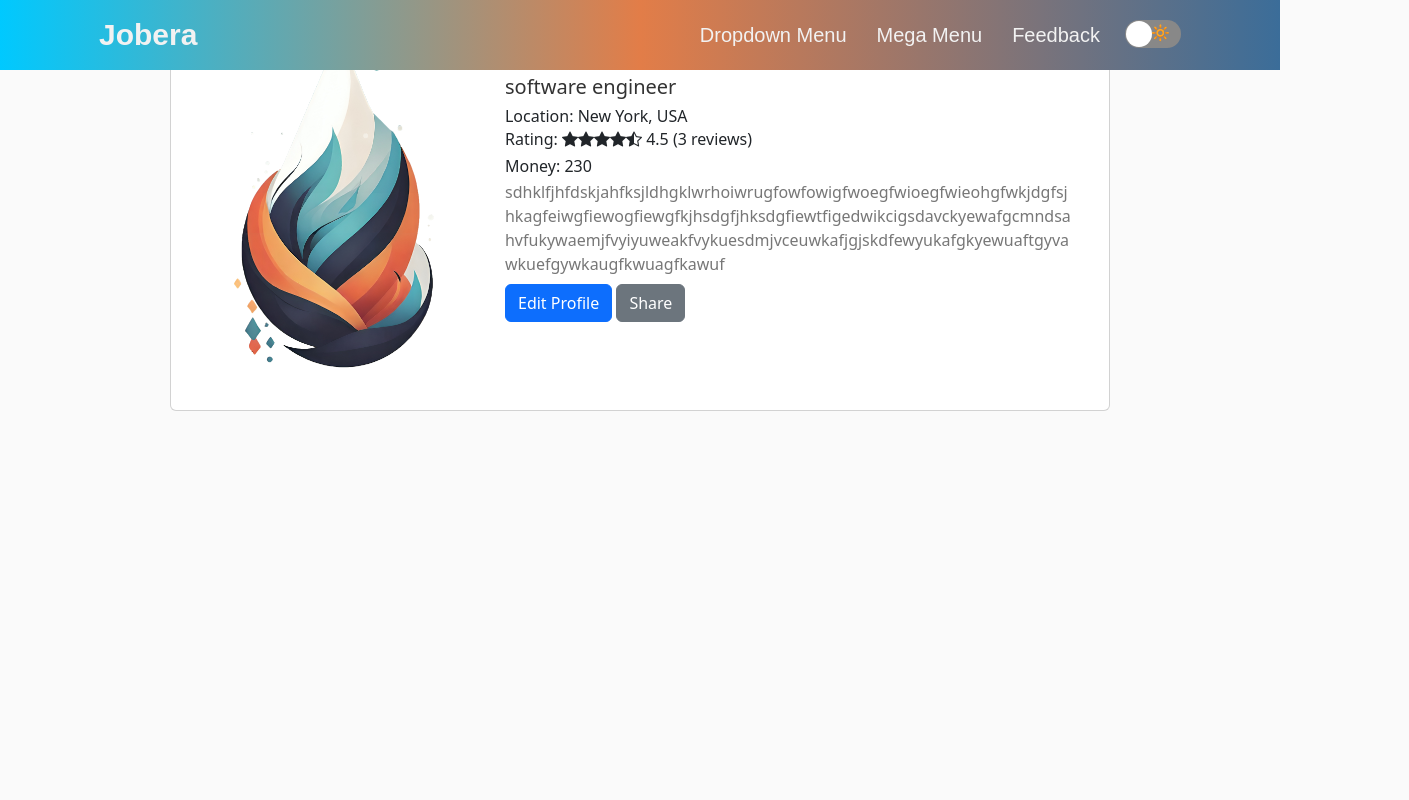
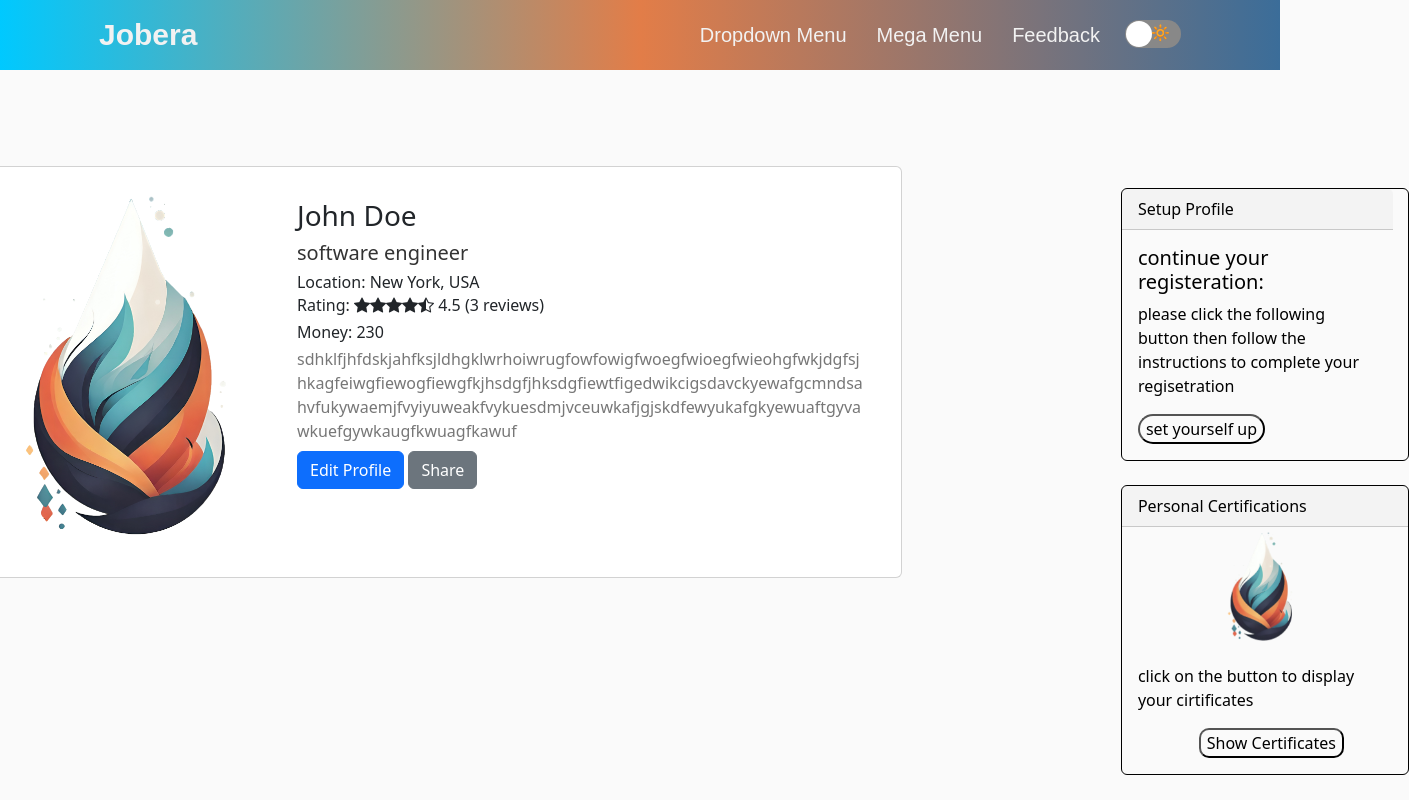
Before and after one commit to Mahmoud-Ramzi5/Jobera, a React (Vite) app in the folder FrontEnd/Web/: page /profile in a window 1280 px wide. Shown: the top 800 px of the page, 1409 px wide, since content can reach past the window. Built offline with nearby package versions, Linux system fonts and the light colour scheme.

Commit message:
Profile page

```diff
--- a/FrontEnd/Web/src/App.jsx
+++ b/FrontEnd/Web/src/App.jsx
@@ -10,8 +10,9 @@ import ResetPassword from './components/Auth/ResetPassword.jsx';
 import ForgetPassword from './components/Auth/ForgetPassword.jsx';
 import EmailVerificationMessage from './components/Auth/emailVerifed.jsx';
 import UserInfo from './components/Profile/UserInfo.jsx';
-import VerifyCard from  './components/Auth/VerifyCard.jsx';
-import ZCard from  './components/Auth/ZCard.jsx';
+import VerifyCard from  './components/Profile/VerifyCard.jsx';
+import ZCard from  './components/Profile/ZCard.jsx';
+import Profile from './components/Profile/main.jsx';
 
 export const ThemeContext = createContext({});
 
@@ -66,7 +67,7 @@ function App() {
           <Route path="/reset-password" element={<ResetPassword />} />
           <Route path="/ForgetPassword" element={<ForgetPassword />} />
           <Route path="/emailVerify" element={<EmailVerificationMessage />} />
-          <Route path="/profile" element={<UserInfo />}/>
+          <Route path="/profile" element={<Profile />}/>
           <Route path="/Testcard" element={<VerifyCard/>}/>
           <Route path="/Testcard2" element={<ZCard/>}/>
           <Route path="/" element={<></>} />
--- a/FrontEnd/Web/src/components/Auth/VerifyCard.jsx
+++ b/FrontEnd/Web/src/components/Profile/VerifyCard.jsx
@@ -1,7 +1,7 @@
 import { useEffect, useState, useRef } from 'react';
 import { useNavigate } from 'react-router-dom';
-import Logo from '../../assets/JoberaLogo.png'
-import styles from './VerifyCard.module.css'
+import logo from '../../assets/JoberaLogo.png';
+import styles from './css/VerifyCard.module.css'
 const VerifyCard = () => {
     const navigate = useNavigate();
 
--- a/FrontEnd/Web/src/components/Auth/ZCard.jsx
+++ b/FrontEnd/Web/src/components/Profile/ZCard.jsx
@@ -2,8 +2,8 @@ import { useEffect, useState, useRef } from 'react';
 import { useNavigate } from 'react-router-dom';
 import 'bootstrap/dist/css/bootstrap.min.css';
 import { Card, Button } from 'react-bootstrap';
-import Logo from '../../assets/JoberaLogo.png'
-import styles from './ZCard.module.css'
+import Logo from '../../assets/JoberaLogo.png';
+import styles from './css/ZCard.module.css'
 const ZCard = () => {
     const navigate = useNavigate();
 
--- /dev/null
+++ b/FrontEnd/Web/src/components/Profile/css/main.module.css
@@ -0,0 +1,30 @@
+.Profile {
+    display: flex;
+    justify-content: center; /* Center horizontally */
+    align-items: flex-start; /* Align items at the top */
+  }
+
+  .leftSide {
+    flex: 1;
+    display: flex;
+    justify-content: center;
+    align-items: center;
+    margin-left: 5%; /* Reduce the left margin */
+    margin-top: 13%;
+  }
+
+  .rightSideContainer {
+    flex: 1;
+    display: flex;
+    flex-direction: column; /* Arrange items vertically */
+    justify-content: flex-start; /* Align items from the top */
+    align-items: flex-start; /* Align items from the left side */
+    margin-right: 15%; /* Reduce the right margin */
+    margin-top: 10%;
+  }
+
+  .rightSide {
+    margin-top: 20px; /* Adjust the top margin as needed */
+  }
+
+  /* Add more styles as needed */
--- a/FrontEnd/Web/src/components/Profile/main.jsx
+++ b/FrontEnd/Web/src/components/Profile/main.jsx
@@ -1,4 +1,15 @@
+import UserInfo from "./UserInfo";
+import ZCard from "./ZCard";
+import styles from "./css/main.module.css";
+
 function Profile(){
-
+        return (
+          <div className={styles.Profile}>
+            <div className={styles.leftSide}><UserInfo /></div>
+            <div className={styles.rightSideContainer}>
+              <div className={styles.rightSide}><ZCard /></div>
+            </div>
+          </div>
+        );
 }
 export default Profile;
```
Also changed, not shown: FrontEnd/Web/src/components/Profile/PortifolioCard.jsx (added), FrontEnd/Web/src/components/Profile/css/VerifyCard.module.css (renamed from FrontEnd/Web/src/components/Auth/VerifyCard.module.css), FrontEnd/Web/src/components/Profile/css/ZCard.module.css (renamed from FrontEnd/Web/src/components/Auth/ZCard.module.css).
